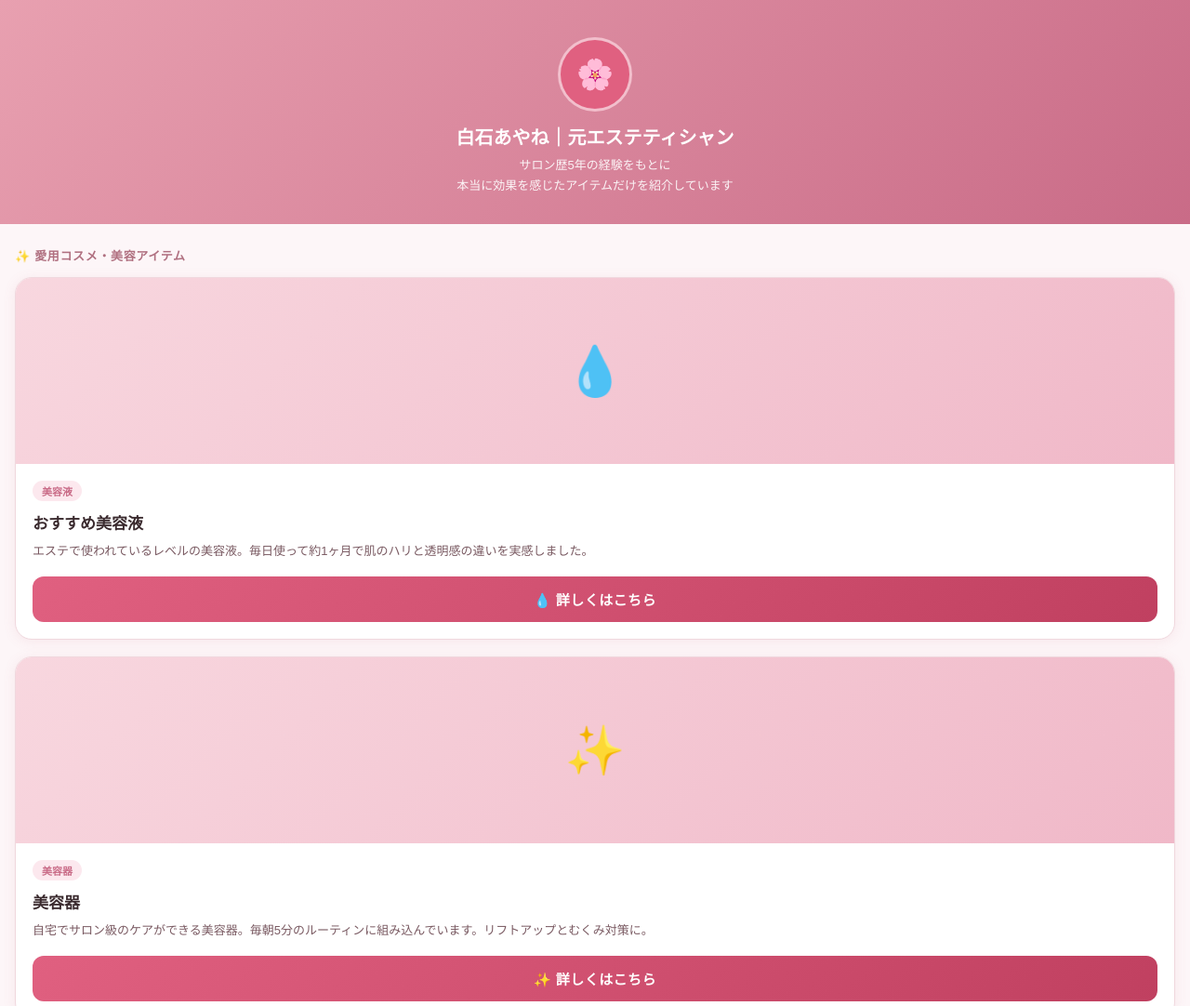
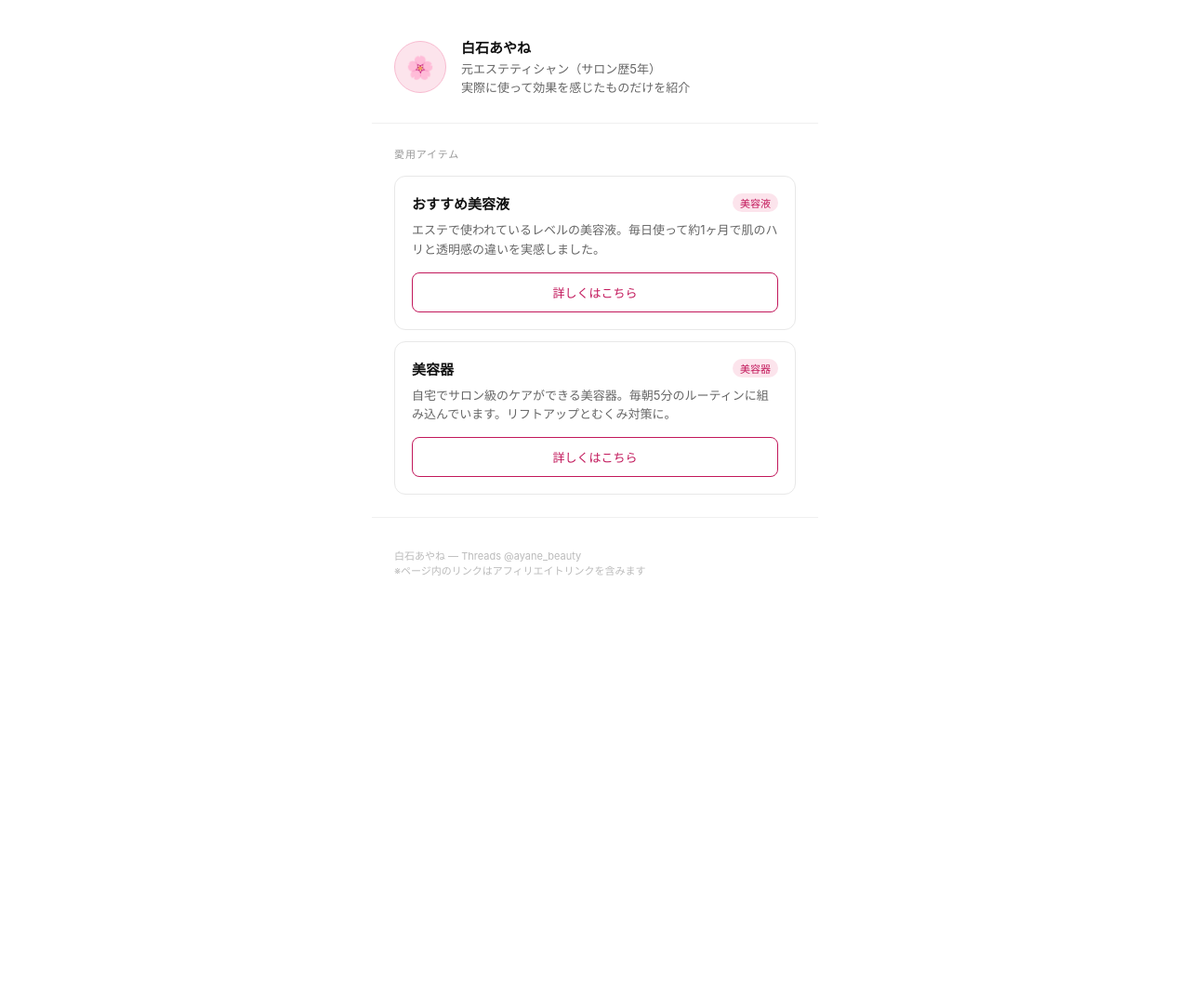
Before and after one commit to ponomedia/ayane-beauty, a plain HTML site: page index.html in a window 1280 px wide. Shown: the top 1082 px of the page at 93% size. After the commit the page ends 800 px from the top, so only its background shows below. Drawn offline with Linux system fonts and the light colour scheme.

Commit message:
redesign: シンプル・ミニマルデザインに刷新

```diff
--- a/index.html
+++ b/index.html
@@ -3,99 +3,85 @@
 <head>
 <meta charset="UTF-8">
 <meta name="viewport" content="width=device-width, initial-scale=1.0">
-<title>白石あやねの愛用コスメ・美容アイテム</title>
+<title>白石あやね｜愛用アイテム</title>
 <style>
   * { box-sizing: border-box; margin: 0; padding: 0; }
-  body { font-family: 'Hiragino Kaku Gothic ProN', 'Noto Sans JP', sans-serif;
-         background: #fdf6f8; color: #3a2a2e; }
+  body { font-family: -apple-system, BlinkMacSystemFont, 'Hiragino Sans', sans-serif;
+         background: #fff; color: #111; max-width: 480px; margin: 0 auto; }
 
-  .hero { background: linear-gradient(135deg, #e8a0b0 0%, #c96b87 100%);
-          color: white; text-align: center; padding: 40px 20px 30px; }
-  .hero .avatar { width: 80px; height: 80px; border-radius: 50%;
-                  border: 3px solid rgba(255,255,255,0.6);
-                  background: #e06080; display: inline-flex;
-                  align-items: center; justify-content: center;
-                  font-size: 32px; margin-bottom: 12px; }
-  .hero h1 { font-size: 20px; font-weight: bold; margin-bottom: 6px; }
-  .hero p { font-size: 13px; opacity: 0.9; line-height: 1.7; }
+  .profile { padding: 40px 24px 28px; border-bottom: 1px solid #f0f0f0; }
+  .profile-inner { display: flex; align-items: center; gap: 16px; }
+  .avatar { width: 56px; height: 56px; border-radius: 50%;
+            background: #fce4ec; display: flex; align-items: center;
+            justify-content: center; font-size: 24px; flex-shrink: 0;
+            border: 1px solid #f8bbd0; }
+  .profile-text h1 { font-size: 15px; font-weight: 600; margin-bottom: 4px; }
+  .profile-text p { font-size: 13px; color: #666; line-height: 1.5; }
 
-  .section { padding: 24px 16px 8px; }
-  .section-title { font-size: 13px; color: #b07080; font-weight: bold;
-                   letter-spacing: 0.05em; margin-bottom: 14px;
-                   text-transform: uppercase; }
+  .section { padding: 24px 24px 0; }
+  .section-label { font-size: 11px; color: #999; letter-spacing: 0.08em;
+                   text-transform: uppercase; margin-bottom: 16px; }
 
-  .product-card { background: white; border-radius: 18px;
-                  overflow: hidden; box-shadow: 0 2px 14px rgba(200,100,120,0.10);
-                  margin-bottom: 18px; border: 1px solid #f0d8de; }
-  .product-img { width: 100%; height: 200px; object-fit: cover;
-                 background: linear-gradient(135deg, #f8d7df, #f0b8c8);
-                 display: flex; align-items: center; justify-content: center;
-                 font-size: 52px; }
-  .product-body { padding: 18px; }
-  .product-badge { display: inline-block; background: #fce8ee; color: #c96b87;
-                   font-size: 11px; font-weight: bold; padding: 3px 10px;
-                   border-radius: 20px; margin-bottom: 10px; }
-  .product-name { font-size: 17px; font-weight: bold; margin-bottom: 8px; color: #3a2a2e; }
-  .product-desc { font-size: 13px; color: #7a5a62; line-height: 1.7; margin-bottom: 16px; }
-  .btn-product { display: block; background: linear-gradient(135deg, #e06080, #c04060);
-                 color: white; text-align: center; padding: 14px;
-                 border-radius: 12px; font-size: 15px; font-weight: bold;
-                 text-decoration: none; letter-spacing: 0.03em; }
-  .btn-product:hover { opacity: 0.9; }
+  .product-card { border: 1px solid #e8e8e8; border-radius: 12px;
+                  padding: 18px; margin-bottom: 12px; }
+  .product-header { display: flex; justify-content: space-between;
+                    align-items: flex-start; margin-bottom: 8px; }
+  .product-name { font-size: 15px; font-weight: 600; }
+  .product-tag { font-size: 11px; color: #c2185b; font-weight: 500;
+                 background: #fce4ec; padding: 2px 8px; border-radius: 20px; }
+  .product-desc { font-size: 13px; color: #666; line-height: 1.6;
+                  margin-bottom: 14px; }
+  .btn { display: block; border: 1.5px solid #c2185b; color: #c2185b;
+         text-align: center; padding: 11px; border-radius: 8px;
+         font-size: 13px; font-weight: 500; text-decoration: none; }
+  .btn:hover { background: #fdf0f3; }
+  .btn-disabled { border-color: #ddd; color: #bbb; cursor: default; }
 
-  .empty-msg { text-align: center; color: #b09099; font-size: 14px;
-               padding: 30px 0; }
-
-  .footer { text-align: center; padding: 28px 16px; font-size: 11px; color: #c0a0a8;
-            line-height: 1.8; border-top: 1px solid #f0d8de; margin-top: 8px; }
+  .footer { padding: 32px 24px; font-size: 11px; color: #bbb;
+            border-top: 1px solid #f0f0f0; margin-top: 24px; }
 </style>
 </head>
 <body>
 
-<div class="hero">
-  <div class="avatar">🌸</div>
-  <h1>白石あやね｜元エステティシャン</h1>
-  <p>サロン歴5年の経験をもとに<br>本当に効果を感じたアイテムだけを紹介しています</p>
+<div class="profile">
+  <div class="profile-inner">
+    <div class="avatar">🌸</div>
+    <div class="profile-text">
+      <h1>白石あやね</h1>
+      <p>元エステティシャン（サロン歴5年）<br>実際に使って効果を感じたものだけを紹介</p>
+    </div>
+  </div>
 </div>
 
-<div class="section">
-  <div class="section-title">✨ 愛用コスメ・美容アイテム</div>
+<div class="section" style="padding-top:24px;">
+  <div class="section-label">愛用アイテム</div>
   <div id="product-list"></div>
 </div>
 
 <div class="footer">
-  白石あやね — 元エステティシャンの美容日記<br>
-  ページ内のリンクにはアフィリエイトリンクが含まれます
+  白石あやね — Threads @ayane_beauty<br>
+  ※ページ内のリンクはアフィリエイトリンクを含みます
 </div>
 
 <script src="beauty_data.js"></script>
 <script>
-  var ICONS = { "美容液": "💧", "美容器": "✨", "スキンケア": "🧴", "美顔器": "💎" };
-
   if (typeof PRODUCT_LIST !== 'undefined' && PRODUCT_LIST.length > 0) {
     var container = document.getElementById('product-list');
     PRODUCT_LIST.forEach(function(p) {
-      var icon = ICONS[p.badge] || ICONS[p.category] || "🌸";
-      var imgHtml = p.image
-        ? '<img class="product-img" src="' + p.image + '" alt="' + p.name + '" loading="lazy">'
-        : '<div class="product-img">' + icon + '</div>';
+      var hasUrl = p.url && p.url.length > 0;
       var card = document.createElement('div');
       card.className = 'product-card';
       card.innerHTML =
-        imgHtml +
-        '<div class="product-body">' +
-          '<span class="product-badge">' + p.badge + '</span>' +
+        '<div class="product-header">' +
           '<div class="product-name">' + p.name + '</div>' +
-          '<div class="product-desc">' + p.description + '</div>' +
-          '<a class="btn-product" href="' + p.url + '" target="_blank">' +
-            icon + ' 詳しくはこちら' +
-          '</a>' +
-        '</div>';
+          '<span class="product-tag">' + p.badge + '</span>' +
+        '</div>' +
+        '<div class="product-desc">' + p.description + '</div>' +
+        (hasUrl
+          ? '<a class="btn" href="' + p.url + '" target="_blank">詳しくはこちら</a>'
+          : '<div class="btn btn-disabled">準備中</div>');
       container.appendChild(card);
     });
-  } else {
-    document.getElementById('product-list').innerHTML =
-      '<div class="empty-msg">準備中です</div>';
   }
 </script>
 </body>
```
